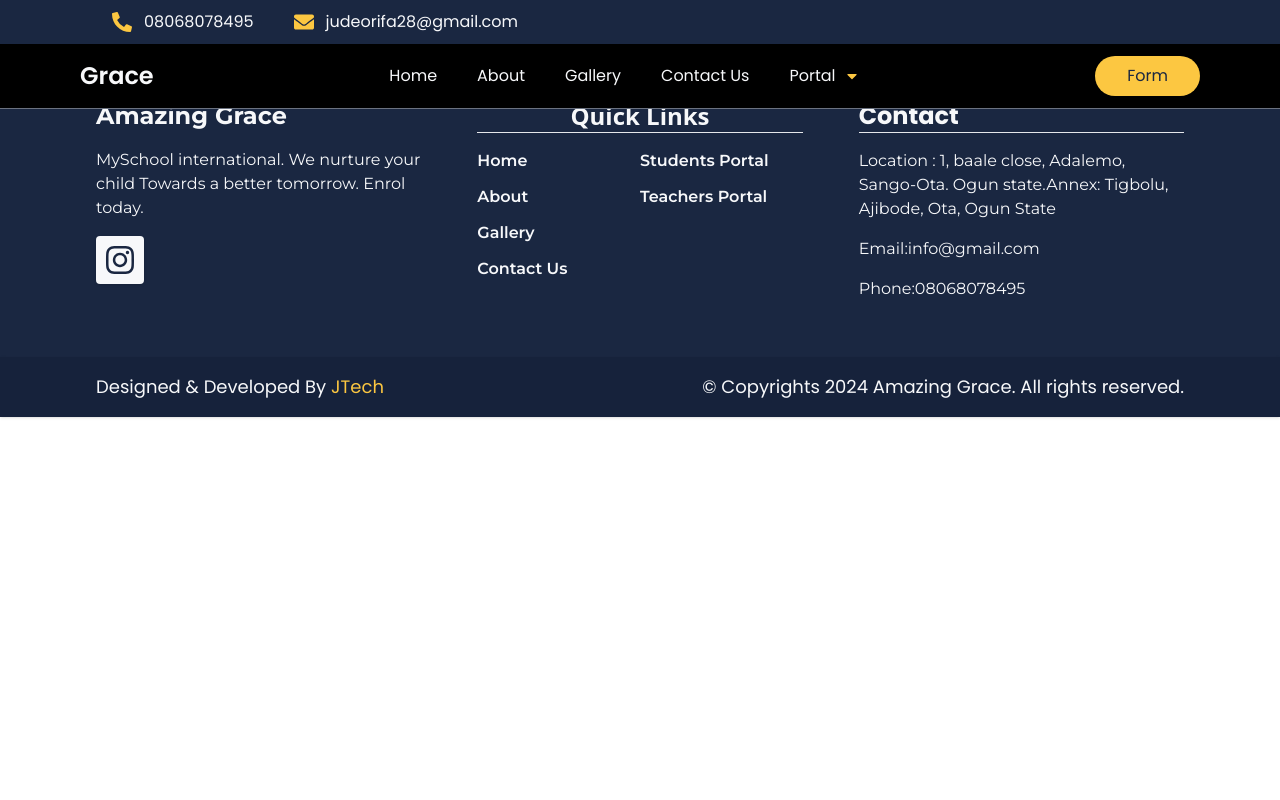
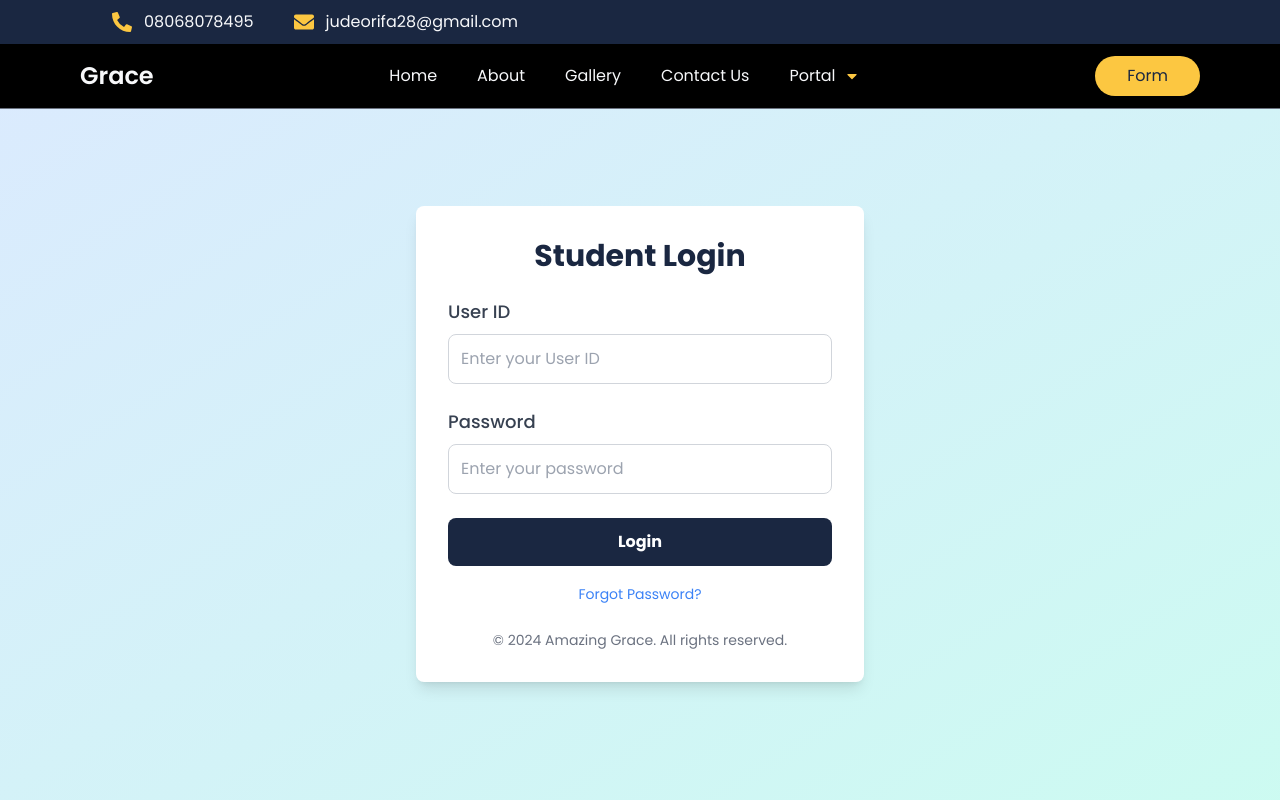
Before and after one commit to Jude006/client, a React (Vite) app: page /portal in a window 1280 px wide. Shown: the top 800 px of the page. Built offline with nearby package versions, Linux system fonts and the light colour scheme; a web font is replaced by a local one.

Commit message:
do my student login page

```diff
--- /dev/null
+++ b/src/SchoolPortal/Portal.jsx
@@ -0,0 +1,77 @@
+import React from "react";
+
+const Portal = () => {
+  return (
+    <main className="min-h-screen bg-gradient-to-br from-blue-100 to-teal-100 flex items-center justify-center font-poppins">
+      <div className="bg-white shadow-lg rounded-lg max-w-md w-full p-8">
+        <h2 className="text-3xl font-bold text-center text-primary mb-6">
+          Student Login
+        </h2>
+        <form>
+          {/* User ID */}
+          <div className="mb-6">
+            <label
+              htmlFor="user-id"
+              className="block text-lg font-medium text-gray-700 mb-2"
+            >
+              User ID
+            </label>
+            <input
+              id="user-id"
+              name="user-id"
+              type="text"
+              placeholder="Enter your User ID"
+              className="w-full p-3 border border-gray-300 rounded-lg focus:outline-none"
+              required
+            />
+          </div>
+
+          {/* Password */}
+          <div className="mb-6">
+            <label
+              htmlFor="password"
+              className="block text-lg font-medium text-gray-700 mb-2"
+            >
+              Password
+            </label>
+            <input
+              id="password"
+              name="password"
+              type="password"
+              placeholder="Enter your password"
+              className="w-full p-3 border border-gray-300 rounded-lg focus:outline-none "
+              required
+            />
+          </div>
+
+          {/* Login Button */}
+          <div className="mb-4">
+            <button
+              type="submit"
+              className="w-full py-3 bg-primary text-white font-bold rounded-lg hover:bg-secondary hover:text-primary hover:duration-300 transition-all"
+            >
+              Login
+            </button>
+          </div>
+
+          {/* Forgot Password */}
+          <div className="text-center">
+            <a
+              href="#"
+              className="text-sm text-blue-500 hover:underline"
+            >
+              Forgot Password?
+            </a>
+          </div>
+        </form>
+
+        {/* Footer */}
+        <p className="text-sm text-gray-500 text-center mt-6">
+          © 2024 Amazing Grace. All rights reserved.
+        </p>
+      </div>
+    </main>
+  );
+};
+
+export default Portal;
--- a/src/pages/SchoolPortal.jsx
+++ b/src/pages/SchoolPortal.jsx
@@ -1,10 +1,12 @@
 import React from 'react'
 import AdminNav from '../Admin/AdminNav'
+import Portal from '../SchoolPortal/Portal'
 
 const SchoolPortal = () => {
   return (
     <>
     <AdminNav />
+    <Portal />
     </>
 
   )
```
